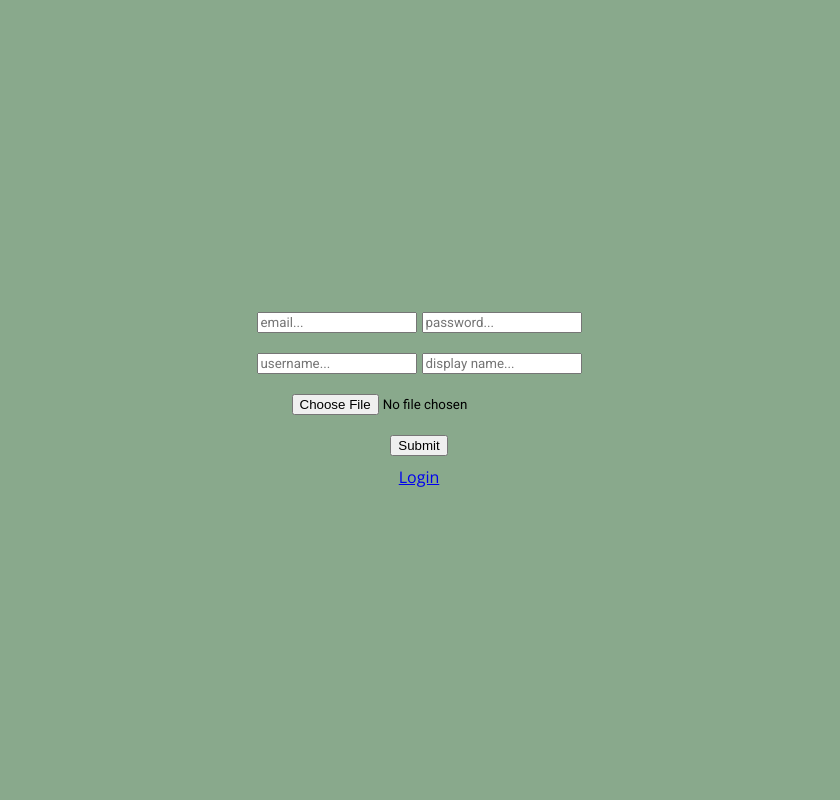
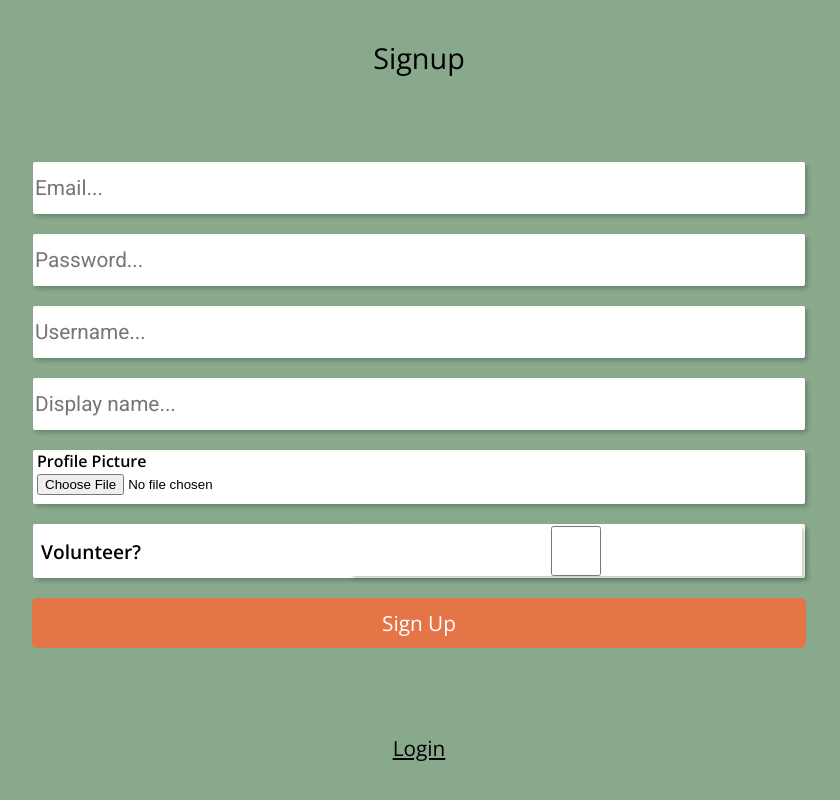
Before and after one commit to The-Squares/fruitbasket-client, a React (Create React App) app: page /signup in a window 1280 px wide. Shown: the whole page, without its empty margins (221-1061 px from the left). Built offline with nearby package versions, Linux system fonts and the light colour scheme.

Commit message:
new login page

```diff
--- a/src/App.js
+++ b/src/App.js
@@ -24,7 +24,7 @@ function App() {
       </Switch>
       <Route
         // @ts-ignore
-        path="/(|offers|map|create-offer|/offers/:offerid)"
+        path="/(|offers|map|create-offer|/offers/:offerid|settings|seller-profile)"
         component={BottomBar}
       />
     </Router>
--- a/src/Components/Sidebar.js
+++ b/src/Components/Sidebar.js
@@ -11,10 +11,14 @@ function Sidebar({ active }) {
 
   return (
     <div className="SideBar" style={style}>
-      <SidebarItem image={Offers} text={"Offers"} />
-      <SidebarItem image={SellerProfile} text={"Seller Profile"} />
-      <SidebarItem image={Map} text={"Map"} />
-      <SidebarItem image={Settings} text={"Settings"} />
+      <SidebarItem path="/offers" image={Offers} text={"Offers"} />
+      <SidebarItem
+        path="/seller-profile"
+        image={SellerProfile}
+        text={"Seller Profile"}
+      />
+      <SidebarItem path="/map" image={Map} text={"Map"} />
+      <SidebarItem path="/settings" image={Settings} text={"Settings"} />
     </div>
   );
 }
--- a/src/Components/SidebarItem.js
+++ b/src/Components/SidebarItem.js
@@ -1,9 +1,12 @@
 import React from "react";
+import { useHistory } from "react-router";
 import "./SidebarItem.css";
 
-function SidebarItem({ image, text }) {
+function SidebarItem({ image, text, path }) {
+  let history = useHistory();
+
   return (
-    <div className="SidebarItem">
+    <div className="SidebarItem" onClick={() => history.push(path)}>
       <div className="sidebarImage">
         <img src={image} alt="" />
       </div>
--- a/src/Screens/Login/Login.css
+++ b/src/Screens/Login/Login.css
@@ -1,8 +1,6 @@
 .Login {
   display: flex;
   flex-direction: column;
-  justify-content: center;
-  gap: 10px;
   align-items: center;
   height: 100vh;
 }
@@ -10,13 +8,65 @@
 .Login form {
   display: flex;
   flex-direction: column;
-  gap: 20px;
-  width: 60%;
+  gap: 30px;
+  margin-top: 4vh;
+  width: 70%;
   justify-content: center;
   align-items: center;
 }
 
 .Login input {
   font-family: "Roboto", sans-serif;
+  height: 50px;
+  width: 100%;
   font-weight: 400;
+  border-radius: 2px;
+  font-size: 1.3rem;
+  border: none;
+  box-shadow: 3px 3px 4px rgba(0, 0, 0, 0.2);
+  -webkit-box-shadow: 3px 3px 4px rgba(0, 0, 0, 0.2);
+  -moz-box-shadow: 3px 3px 4px rgba(0, 0, 0, 0.2);
 }
+
+.Login button {
+  width: calc(100% + 6px);
+  height: 50px;
+  border: none;
+  border-radius: 5px;
+  background-color: var(--orange-color);
+  margin-top: 1vh;
+  color: white;
+  font-size: 1.3rem;
+  font-family: "Open Sans", sans-serif;
+}
+
+.loginHead {
+  display: flex;
+  flex-direction: column;
+  justify-content: center;
+  align-items: center;
+  margin-top: 8vh;
+  gap: 10px;
+  text-align: center;
+}
+
+.Login p:not(.loginLink) {
+  font-family: "Open Sans", sans-serif;
+  font-weight: 600;
+  font-size: 1.7rem;
+}
+
+.loginLink {
+  text-decoration: underline;
+  font-size: 1.3rem;
+  position: absolute;
+  bottom: 5vh;
+}
+
+.Login .loginTitle {
+  font-size: 3rem;
+}
+
+.Login img {
+  height: 20vh;
+}
--- a/src/Screens/Login/Login.js
+++ b/src/Screens/Login/Login.js
@@ -1,43 +1,24 @@
 import React from "react";
+import login from "Util/login";
+import Icon from "Media/icon_transparent.png";
 import "./Login.css";
 
 function Login({ history }) {
-  const login = async (e) => {
-    e.preventDefault();
-    let answers = Array.from(e.target)
-      .slice(0, 2)
-      .map((target) => [target.dataset.key, target.value]);
-
-    let userData = {};
-    answers.forEach(([key, value]) => {
-      userData[key] = value;
-    });
-
-    let response = await fetch(
-      `${process.env.REACT_APP_API_BASE_URL}/api/login`,
-      {
-        method: "POST",
-        body: JSON.stringify(userData),
-        headers: {
-          "Content-Type": "application/json",
-        },
-      }
-    );
-    if (response.status !== 200) return;
-
-    let user = await response.json();
-    localStorage.setItem("user", JSON.stringify(user));
-    history.push("/");
-  };
-
   return (
     <div className="Login">
-      <form onSubmit={login}>
-        <input type="email" data-key="email" placeholder="email..." />
-        <input type="password" data-key="password" placeholder="password..." />
+      <div className="loginHead">
+        <p>Welcome to</p>
+        <img src={Icon} alt="" />
+        <p className="loginTitle">Fruit Basket</p>
+      </div>
+      <form onSubmit={(e) => login(e, history)}>
+        <input type="email" data-key="email" placeholder="Email..." />
+        <input type="password" data-key="password" placeholder="Password..." />
         <button type="submit">Log in</button>
       </form>
-      <a href="/signup">Signup</a>
+      <p className="loginLink" onClick={() => history.push("/signup")}>
+        Signup
+      </p>
     </div>
   );
 }
--- a/src/Screens/Signup/Signup.css
+++ b/src/Screens/Signup/Signup.css
@@ -1,10 +1,14 @@
 .Signup {
   display: flex;
   flex-direction: column;
-  justify-content: center;
+  justify-content: space-around;
   gap: 10px;
   align-items: center;
   height: 100vh;
+}
+
+.signupHead {
+  font-size: 1.8rem;
 }
 
 .Signup form {
@@ -24,7 +28,67 @@
   gap: 5px;
 }
 
-.Signup input {
+.Signup input:not([type="file"]) {
   font-family: "Roboto", sans-serif;
+  height: 50px;
+  width: 100%;
   font-weight: 400;
+  border-radius: 2px;
+  font-size: 1.3rem;
+  border: none;
+  box-shadow: 3px 3px 4px rgba(0, 0, 0, 0.2);
+  -webkit-box-shadow: 3px 3px 4px rgba(0, 0, 0, 0.2);
+  -moz-box-shadow: 3px 3px 4px rgba(0, 0, 0, 0.2);
 }
+
+.fileInput {
+  height: 54px;
+  width: calc(100% + 4px);
+  border-radius: 2px;
+  background-color: white;
+  font-weight: 600;
+  box-shadow: 3px 3px 4px rgba(0, 0, 0, 0.2);
+  -webkit-box-shadow: 3px 3px 4px rgba(0, 0, 0, 0.2);
+  -moz-box-shadow: 3px 3px 4px rgba(0, 0, 0, 0.2);
+}
+
+.fileInput > * {
+  width: calc(100% - 4px);
+  margin-left: 4px;
+}
+
+.volunterInput {
+  height: 54px;
+  width: calc(100% + 4px);
+  border-radius: 2px;
+  background-color: white;
+  font-weight: 600;
+  box-shadow: 3px 3px 4px rgba(0, 0, 0, 0.2);
+  -webkit-box-shadow: 3px 3px 4px rgba(0, 0, 0, 0.2);
+  -moz-box-shadow: 3px 3px 4px rgba(0, 0, 0, 0.2);
+  display: flex;
+  align-items: center;
+  justify-content: space-between;
+  gap: 16vw;
+}
+
+.volunterInput p {
+  margin-left: 8px;
+  font-size: 1.2rem;
+}
+
+.Signup button {
+  width: calc(100% + 6px);
+  height: 50px;
+  border: none;
+  border-radius: 5px;
+  background-color: var(--orange-color);
+  color: white;
+  font-size: 1.3rem;
+  font-family: "Open Sans", sans-serif;
+}
+
+.signupLink {
+  text-decoration: underline;
+  font-size: 1.3rem;
+}
--- a/src/Screens/Signup/Signup.js
+++ b/src/Screens/Signup/Signup.js
@@ -1,12 +1,12 @@
 import ImageCrop from "Components/ImageCrop";
 import React, { useRef, useState } from "react";
+import signUp from "Util/signUp";
 import "./Signup.css";
 
 function Signup({ history }) {
   const [dimensions, setDimensions] = useState({});
   const [cropImage, enableCrop] = useState(false);
   const [imageURL, setImageURL] = useState("");
-
   const imageRef = useRef(null);
 
   const handleUpload = (e) => {
@@ -28,70 +28,33 @@ function Signup({ history }) {
     enableCrop(false);
   };
 
-  const signUp = async (e) => {
-    e.preventDefault();
-    console.log("submitted");
-    let answers = Array.from(e.target)
-      .slice(0, 4)
-      .map((target) => [target.dataset.key, target.value]);
-    console.log(answers);
-    let userData = {};
-    answers.forEach(([key, value]) => {
-      userData[key] = value;
-    });
-    console.log(JSON.stringify(userData));
-
-    let response = await fetch(
-      `${process.env.REACT_APP_API_BASE_URL}/api/users`,
-      {
-        method: "POST",
-        body: JSON.stringify(userData),
-        headers: {
-          "Content-Type": "application/json",
-        },
-      }
-    );
-    let user = await response.json();
-    console.log(user);
-
-    const formData = new FormData();
-    console.log(imageRef.current.files[0]);
-    formData.append("image", imageRef.current.files[0]);
-
-    await fetch(
-      `${process.env.REACT_APP_API_BASE_URL}/api/users/${user["_id"]}/image`,
-      {
-        method: "POST",
-        body: formData,
-      }
-    );
-
-    localStorage.setItem("user", JSON.stringify(user));
-    history.push("/");
-  };
-
   return (
     <div className="Signup">
-      <form onSubmit={signUp}>
-        <section>
-          <input type="email" data-key="email" placeholder="email..." />
+      <p className="signupHead">Signup</p>
+      <form onSubmit={(e) => signUp(e, imageRef, history)}>
+        <input type="email" data-key="email" placeholder="Email..." />
+        <input type="password" data-key="password" placeholder="Password..." />
+        <input type="text" data-key="username" placeholder="Username..." />
+        <input
+          type="text"
+          data-key="display_name"
+          placeholder="Display name..."
+        />
+
+        <div className="fileInput">
+          <p>Profile Picture</p>
           <input
-            type="password"
-            data-key="password"
-            placeholder="password..."
+            type="file"
+            onChange={handleUpload}
+            ref={imageRef}
+            accept="image/jpeg, image/jpg, image/png"
           />
-        </section>
-        <section>
-          <input type="text" data-key="username" placeholder="username..." />
-          <input
-            type="text"
-            data-key="display_name"
-            placeholder="display name..."
-          />
-        </section>
-
-        <input type="file" onChange={handleUpload} ref={imageRef} />
-        <button type="submit">Submit</button>
+        </div>
+        <div className="volunterInput">
+          <p>Volunteer?</p>
+          <input type="checkbox" />
+        </div>
+        <button type="submit">Sign Up</button>
         {cropImage ? (
           <ImageCrop
             image={imageURL}
@@ -101,7 +64,9 @@ function Signup({ history }) {
           <></>
         )}
       </form>
-      <a href="/login">Login</a>
+      <p className="signupLink" onClick={() => history.push("/login")}>
+        Login
+      </p>
     </div>
   );
 }
--- /dev/null
+++ b/src/Util/login.js
@@ -0,0 +1,29 @@
+const login = async (e, history) => {
+  e.preventDefault();
+  let answers = Array.from(e.target)
+    .slice(0, 2)
+    .map((target) => [target.dataset.key, target.value]);
+
+  let userData = {};
+  answers.forEach(([key, value]) => {
+    userData[key] = value;
+  });
+
+  let response = await fetch(
+    `${process.env.REACT_APP_API_BASE_URL}/api/login`,
+    {
+      method: "POST",
+      body: JSON.stringify(userData),
+      headers: {
+        "Content-Type": "application/json",
+      },
+    }
+  );
+  if (response.status !== 200) return;
+
+  let user = await response.json();
+  localStorage.setItem("user", JSON.stringify(user));
+  history.push("/");
+};
+
+export default login;
--- /dev/null
+++ b/src/Util/signUp.js
@@ -0,0 +1,42 @@
+const signUp = async (e, imageRef, history) => {
+  e.preventDefault();
+  let answers = Array.from(e.target)
+    .slice(0, 4)
+    .map((target) => [target.dataset.key, target.value]);
+
+  let userData = {};
+  answers.forEach(([key, value]) => {
+    userData[key] = value;
+  });
+
+  let checkbox = e.target.querySelector(".volunterInput input");
+  userData["volunteer"] = checkbox.checked;
+
+  let response = await fetch(
+    `${process.env.REACT_APP_API_BASE_URL}/api/users`,
+    {
+      method: "POST",
+      body: JSON.stringify(userData),
+      headers: {
+        "Content-Type": "application/json",
+      },
+    }
+  );
+  let user = await response.json();
+
+  const formData = new FormData();
+  formData.append("image", imageRef.current.files[0]);
+
+  await fetch(
+    `${process.env.REACT_APP_API_BASE_URL}/api/users/${user["_id"]}/image`,
+    {
+      method: "POST",
+      body: formData,
+    }
+  );
+
+  localStorage.setItem("user", JSON.stringify(user));
+  history.push("/");
+};
+
+export default signUp;
```
